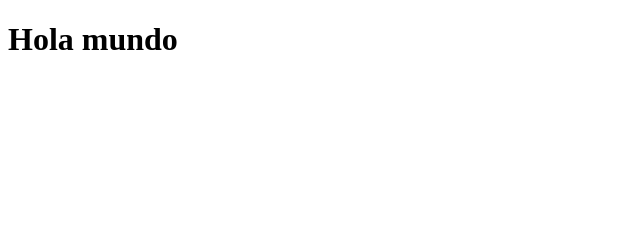
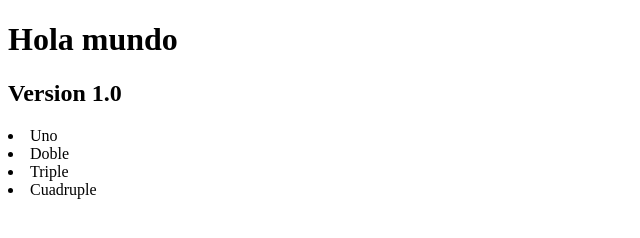
Before and after one commit to Esteban777XD/NewRepository, a plain HTML site: page index.html in a window 1280 px wide. Shown: the whole page, without its empty margins (0-640 px from the left). Drawn offline with Linux system fonts and the light colour scheme.

Commit message:
update desde la rama developer

```diff
--- a/index.html
+++ b/index.html
@@ -8,5 +8,13 @@
 <body>
 
     <h1>Hola mundo</h1>
+
+
+    <h2>Version 1.0</h2>
+
+    <li>Uno</li>
+    <li>Doble</li>
+    <li>Triple</li>
+    <li>Cuadruple</li>
 </body>
 </html>
```
